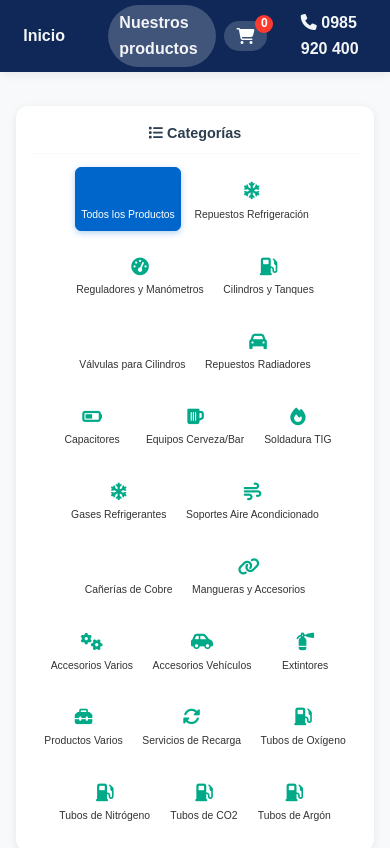
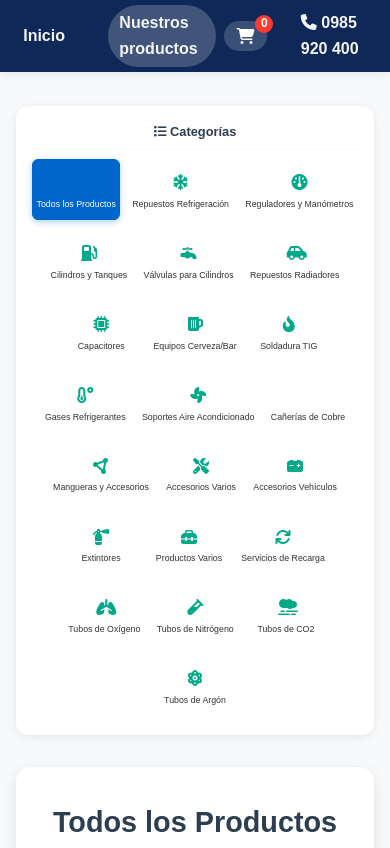
Before and after one commit to bitchobi/pms-pagina, a plain HTML site: page armador/armador.html in a window 390 px wide. Shown: the top 848 px of the page. Drawn offline with Linux system fonts and the light colour scheme.

Commit message:
cambio de iconos

```diff
--- a/armador/base.js
+++ b/armador/base.js
@@ -29,7 +29,7 @@
         "reguladores-manometros": {
           nombre: "Reguladores y Manómetros",
           descripcion: "Control de presión industrial y medicinal",
-          icon: "fas fa-tachometer-alt",
+          icon: "fas fa-gauge",
           productos: [
             { id: 12, codigo: "012", nombre: "Regulador Presión Oxígeno Industrial", precio: 350000, stock: 200, imagen: "012.jpg" },
             { id: 13, codigo: "013", nombre: "Humidificador Aire Medicinal", precio: 80000, stock: 400, imagen: "013.jpg" },
@@ -62,7 +62,7 @@
         "valvulas-cilindros": {
           nombre: "Válvulas para Cilindros",
           descripcion: "Válvulas especializadas por tipo de gas",
-          icon: "fas fa-valve",
+          icon: "fas fa-faucet",
           productos: [
             { id: 35, codigo: "035", nombre: "Válvula CO2 Cilindro Aluminio", precio: 350000, stock: 100, imagen: "035.jpg" },
             { id: 36, codigo: "036", nombre: "Válvula Cilindro Argón", precio: 250000, stock: 150, imagen: "036.jpg" },
@@ -75,7 +75,7 @@
         "repuestos-radiadores": {
           nombre: "Repuestos Radiadores",
           descripcion: "Chapa, boquillas, fundente, varillas",
-          icon: "fas fa-car",
+          icon: "fas fa-car-side",
           productos: [
             { id: 40, codigo: "040", nombre: "Boquilla Radiador Aluminio", precio: 20000, stock: 5000, imagen: "040.jpg" },
             { id: 41, codigo: "041", nombre: "Boquilla Radiador Bronce 0.9 Bar", precio: 25000, stock: 500, imagen: "041.jpg" },
@@ -89,7 +89,7 @@
         "capacitores": {
           nombre: "Capacitores",
           descripcion: "Capacitores para equipos de refrigeración",
-          icon: "fas fa-battery-half",
+          icon: "fas fa-microchip",
           productos: [
             { id: 50, codigo: "050", nombre: "Capacitor 2.5 MF 380V con ficha", precio: 10000, stock: 1000, imagen: "050.jpg" },
             { id: 51, codigo: "051", nombre: "Capacitor 2.4 MF 380V con cable", precio: 10000, stock: 1000, imagen: "051.jpg" },
@@ -101,7 +101,7 @@
         "cerveza-bar": {
           nombre: "Equipos Cerveza/Bar",
           descripcion: "Conectores, canillas y máquinas",
-          icon: "fas fa-beer",
+          icon: "fas fa-beer-mug-empty",
           productos: [
             { id: 54, codigo: "054", nombre: "Conector Barril Tipo G (Pilsen)", precio: 400000, stock: 100, imagen: "054.jpg" },
             { id: 55, codigo: "055", nombre: "Conector Barril Tipo A (Munich)", precio: 400000, stock: 100, imagen: "055.jpg" },
@@ -114,7 +114,7 @@
         "soldadura-tig": {
           nombre: "Soldadura TIG",
           descripcion: "Aportes, tungstenos y accesorios",
-          icon: "fas fa-fire",
+           icon: "fas fa-fire-flame-curved",
           productos: [
             { id: 28, codigo: "028", nombre: "Juego Pico Soldar con 3 Picos", precio: 480000, stock: 200, imagen: "028.jpg" },
             { id: 27, codigo: "027", nombre: "Lanza Corte Condor con puntera", precio: 750000, stock: 50, imagen: "027.jpg" },
@@ -131,7 +131,7 @@
         "gases-refrigerantes": {
           nombre: "Gases Refrigerantes",
           descripcion: "R22, R134, R410, R404 y más",
-          icon: "fas fa-snowflake",
+          icon: "fas fa-temperature-low",
           productos: [
             { id: 64, codigo: "064", nombre: "Gas Refrigerante R22 13.6kg", precio: 1500000, stock: 100, imagen: "064.jpg" },
             { id: 65, codigo: "065", nombre: "Gas Refrigerante R134 13.6kg", precio: 1450000, stock: 100, imagen: "065.jpg" },
@@ -146,7 +146,7 @@
         "soportes-aire": {
           nombre: "Soportes Aire Acondicionado",
           descripcion: "Soportes universales y originales",
-          icon: "fas fa-wind",
+          icon: "fas fa-fan",
           productos: [
             { id: 71, codigo: "071", nombre: "Soporte Universal Ext 9K/12K/18K BTU", precio: 25000, stock: 100, imagen: "071.jpg" },
             { id: 72, codigo: "072", nombre: "Soporte Universal Int 9K/12K/18K BTU", precio: 30000, stock: 100, imagen: "072.jpg" },
@@ -161,7 +161,7 @@
         "canerias-cobre": {
           nombre: "Cañerías de Cobre",
           descripcion: "Diferentes medidas para instalaciones",
-          icon: "fas fa-pipe",
+           icon: "fas fa-pipe-section",
           productos: [
             { id: 78, codigo: "078", nombre: "Cañería Cobre 3/16", precio: 240000, stock: 50, imagen: "078.jpg" },
             { id: 79, codigo: "079", nombre: "Cañería Cobre 1/4", precio: 255000, stock: 50, imagen: "079.jpg" },
@@ -176,7 +176,7 @@
         "mangueras-accesorios": {
           nombre: "Mangueras y Accesorios",
           descripcion: "Conexiones y tuberías especializadas",
-          icon: "fas fa-link",
+          icon: "fas fa-circle-nodes",
           productos: [
             { id: 85, codigo: "085", nombre: "Manguera doble OXÍGENO/Gas 200mts", precio: 18000, stock: 200, unidad: "metro", imagen: "085.jpg" },
             { id: 86, codigo: "086", nombre: "Manguera Aire 5/16 100mts", precio: 10000, stock: 100, unidad: "metro", imagen: "086.jpg" },
@@ -189,7 +189,7 @@
         "accesorios-varios": {
           nombre: "Accesorios Varios",
           descripcion: "Tuercas, adaptadores y componentes",
-          icon: "fas fa-cogs",
+         icon: "fas fa-screwdriver-wrench",
           productos: [
             { id: 11, codigo: "011", nombre: "PEINE metálico enderezador evaporador", precio: 28000, stock: 100, imagen: "011.jpg" },
             { id: 14, codigo: "014", nombre: "Tuerca Bronce Oxígeno", precio: 70000, stock: 300, imagen: "014.jpg" },
@@ -208,7 +208,7 @@
         "accesorios-vehiculos": {
           nombre: "Accesorios Vehículos",
           descripcion: "Accesorios para vehículos",
-          icon: "fas fa-car-side",
+         icon: "fas fa-car-battery",
           productos: [
             { id: 107, codigo: "107", nombre: "Baliza Doble con estuche plástico", precio: 25000, stock: 1000, imagen: "107.jpg" }
           ]
@@ -238,7 +238,7 @@
         "servicios-recarga": {
           nombre: "Servicios de Recarga",
           descripcion: "Recarga de gases y extintores",
-          icon: "fas fa-sync-alt",
+          icon: "fas fa-arrows-rotate",
           productos: [
             { id: 92, codigo: "092", nombre: "Recarga Oxígeno M3", precio: 35000, stock: null, unidad: "servicio", imagen: "092.jpg" },
             { id: 93, codigo: "093", nombre: "Recarga Argón M3", precio: 130000, stock: null, unidad: "servicio", imagen: "093.jpg" },
@@ -257,7 +257,7 @@
         "tubos-oxigeno": {
           nombre: "Tubos de Oxígeno",
           descripcion: "Tubos/cilindros para oxígeno",
-          icon: "fas fa-gas-pump",
+         icon: "fas fa-lungs",
           productos: [
             { id: 29, codigo: "029", nombre: "Tubo Oxígeno 7.5m3 (Oxígeno/Argón/Nitrógeno)", precio: 2400000, stock: 25, imagen: "029.jpg" },
             { id: 30, codigo: "030", nombre: "Tubo Oxígeno 6m3 + CO2 25kg", precio: 2200000, stock: 50, imagen: "030.jpg" },
@@ -271,7 +271,7 @@
         "tubos-nitrogeno": {
           nombre: "Tubos de Nitrógeno",
           descripcion: "Tubos/cilindros para nitrógeno",
-          icon: "fas fa-gas-pump",
+          icon: "fas fa-vial",
           productos: [
             { id: 29, codigo: "029", nombre: "Tubo Nitrógeno 7.5m3 (Oxígeno/Argón/Nitrógeno)", precio: 2400000, stock: 25, imagen: "029.jpg" },
             { id: 30, codigo: "030", nombre: "Tubo Nitrógeno 6m3 + CO2 25kg", precio: 2200000, stock: 50, imagen: "030.jpg" },
@@ -285,7 +285,7 @@
         "tubos-co2": {
           nombre: "Tubos de CO2",
           descripcion: "Tubos/cilindros para dióxido de carbono",
-          icon: "fas fa-gas-pump",
+          icon: "fas fa-smog",
           productos: [
             { id: 29, codigo: "029", nombre: "Tubo CO2 7.5m3 (Oxígeno/Argón/Nitrógeno)", precio: 2400000, stock: 25, imagen: "029.jpg" },
             { id: 30, codigo: "030", nombre: "Tubo CO2 6m3 + CO2 25kg", precio: 2200000, stock: 50, imagen: "030.jpg" },
@@ -299,7 +299,7 @@
         "tubos-argon": {
           nombre: "Tubos de Argón",
           descripcion: "Tubos/cilindros para argón",
-          icon: "fas fa-gas-pump",
+         icon: "fas fa-atom",
           productos: [
             { id: 29, codigo: "029", nombre: "Tubo Argón 7.5m3 (Oxígeno/Argón/Nitrógeno)", precio: 2400000, stock: 25, imagen: "029.jpg" },
             { id: 30, codigo: "030", nombre: "Tubo Argón 6m3 + CO2 25kg", precio: 2200000, stock: 50, imagen: "030.jpg" },
--- a/armador/style.css
+++ b/armador/style.css
@@ -107,55 +107,58 @@ body {
   top: -10px;
   right: -10px;
 }
-
+/*ÁREA DE CATEGORIAS*/
 /* Layout principal - SIDEBAR COMPACTO */
 .main-content {
   max-width: 1400px;
-  margin: 100px auto 0;
+  margin: 90px auto 0;
   padding: 1rem;
   display: grid;
   grid-template-columns: 160px 1fr 280px;
   gap: 1.5rem;
 }
 
-/* Sidebar categorías - DISEÑO COMPACTO */
+/* SIDEBAR CATEGORÍAS - DISEÑO ULTRA COMPACTO */
 .categories-sidebar {
   background: white;
   border-radius: 12px;
-  padding: 0.8rem;
+  padding: 0.6rem;
   box-shadow: 0 2px 8px rgba(0, 0, 0, 0.08);
   height: fit-content;
   position: sticky;
   top: 120px;
+  max-height: calc(100vh - 140px);
+  overflow-y: auto;
+  width: 160px;
 }
 
 .categories-title {
-  font-size: 0.9rem;
-  margin-bottom: 0.8rem;
+  font-size: 0.8rem;
+  margin-bottom: 0.6rem;
   color: var(--pms-dark);
   text-align: center;
   border-bottom: 1px solid var(--pms-light);
-  padding-bottom: 0.5rem;
+  padding-bottom: 0.4rem;
   font-weight: 600;
 }
 
 .category-item {
   display: flex;
-  flex-direction: column;
   align-items: center;
-  padding: 0.6rem 0.3rem;
-  margin-bottom: 0.2rem;
+  padding: 0.4rem 0.5rem;
+  margin-bottom: 0.15rem;
   border-radius: 6px;
   cursor: pointer;
-  transition: all 0.3s;
+  transition: all 0.2s;
   border: 1px solid transparent;
-  text-align: center;
+  text-align: left;
+  font-size: 0.65rem;
 }
 
 .category-item:hover {
   background: var(--pms-light);
   border-color: var(--pms-blue);
-  transform: translateY(-1px);
+  transform: translateX(2px);
 }
 
 .category-item.active {
@@ -166,13 +169,21 @@ body {
 }
 
 .category-icon {
-  font-size: 1.1rem;
-  margin-bottom: 0.2rem;
+  font-size: 0.9rem;
+  margin-right: 0.5rem;
   color: var(--pms-blue);
+  width: 16px;
+  text-align: center;
+  flex-shrink: 0;
 }
 
 .category-item.active .category-icon {
   color: white;
+}
+
+.category-info {
+  flex: 1;
+  min-width: 0;
 }
 
 .category-info h3 {
@@ -180,10 +191,82 @@ body {
   margin: 0;
   font-weight: 500;
   line-height: 1.1;
+  overflow: hidden;
+  white-space: nowrap;
+  text-overflow: ellipsis;
 }
 
 .category-info p {
   display: none;
+}
+
+/* Responsive Design */
+@media (max-width: 1200px) {
+  .main-content {
+    grid-template-columns: 1fr;
+    gap: 1rem;
+  }
+
+  .categories-sidebar {
+    width: 100%;
+    position: static;
+    max-height: none;
+    padding: 0.8rem;
+  }
+
+  #categoriesList {
+    display: grid;
+    grid-template-columns: repeat(auto-fit, minmax(140px, 1fr));
+    gap: 0.3rem;
+  }
+
+  .category-item {
+    justify-content: center;
+    text-align: center;
+    flex-direction: column;
+    padding: 0.5rem 0.3rem;
+  }
+
+  .category-icon {
+    margin-right: 0;
+    margin-bottom: 0.2rem;
+    font-size: 1rem;
+  }
+
+  .category-info h3 {
+    font-size: 0.6rem;
+    white-space: normal;
+    text-overflow: initial;
+    overflow: visible;
+    text-align: center;
+  }
+}
+
+@media (max-width: 768px) {
+  .main-content {
+    padding: 1rem;
+    margin-top: 120px;
+  }
+
+  #categoriesList {
+    grid-template-columns: repeat(3, 1fr);
+    gap: 0.4rem;
+  }
+
+  .category-item {
+    padding: 0.6rem 0.2rem;
+  }
+
+  .category-info h3 {
+    font-size: 0.55rem;
+    line-height: 1.2;
+  }
+}
+
+@media (max-width: 480px) {
+  #categoriesList {
+    grid-template-columns: repeat(2, 1fr);
+  }
 }
 
 /* Área de productos */
```
